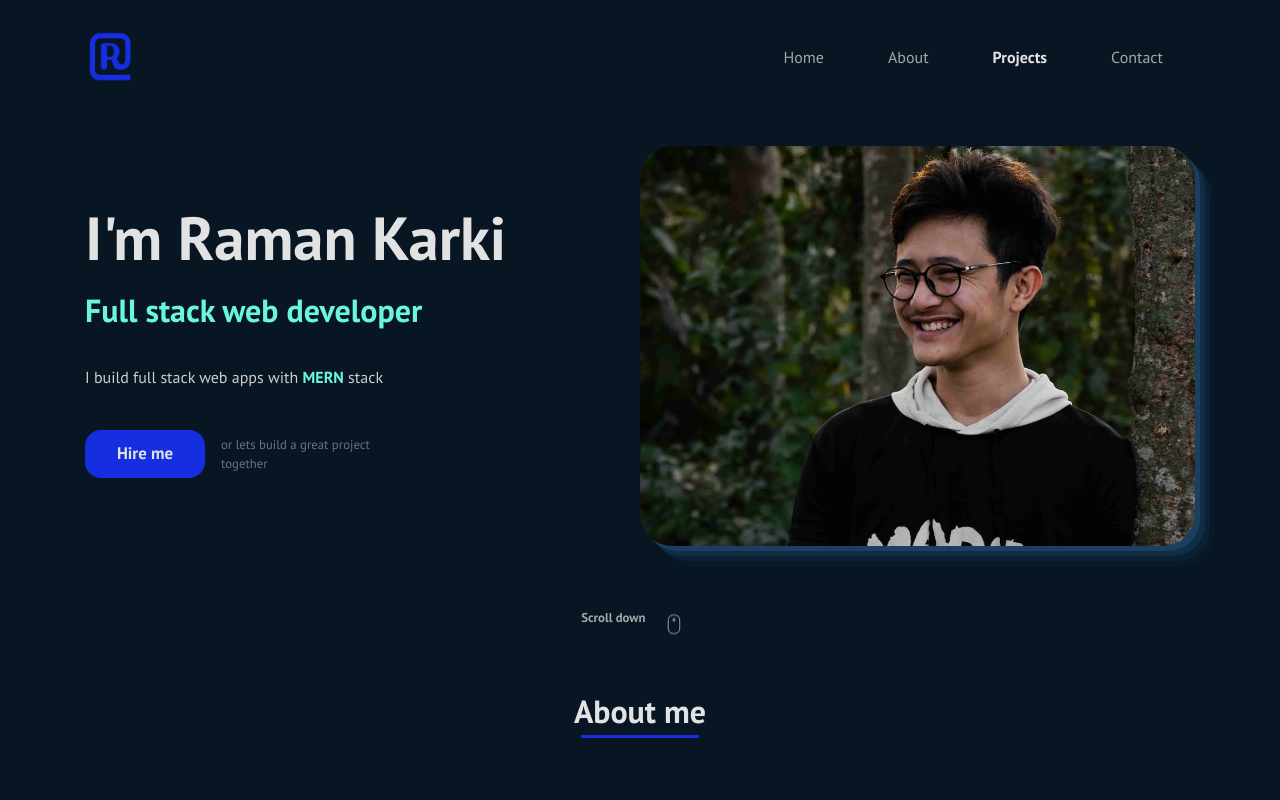
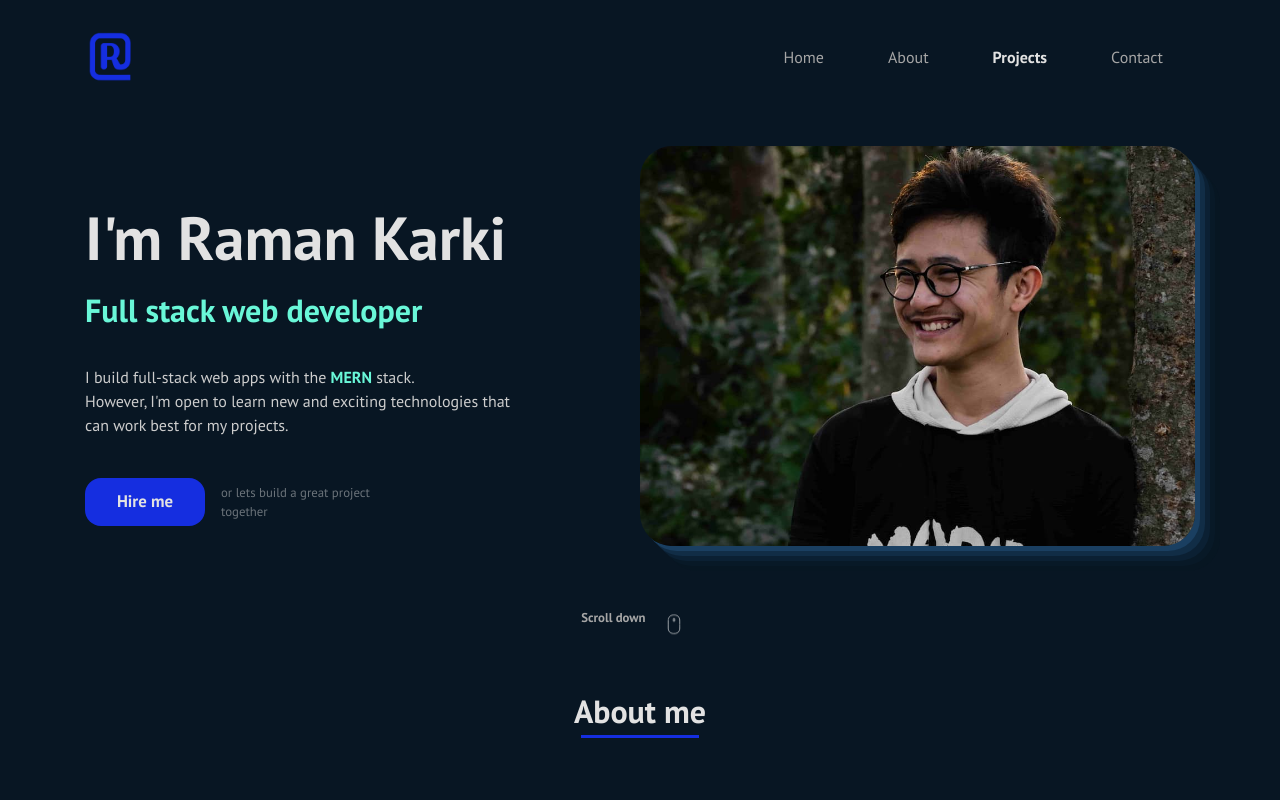
Before and after one commit to ramankarki/portfolio, a React (Create React App) app: page / in a window 1280 px wide. Shown: the top 800 px of the page. Built offline with nearby package versions, Linux system fonts and the light colour scheme.

Commit message:
updated description

```diff
--- a/src/components/HomePage/HomePage.scss
+++ b/src/components/HomePage/HomePage.scss
@@ -99,6 +99,7 @@ $two-column: 768px;
   &__desc {
     margin-top: 1.5rem;
     color: $normal-text-color;
+    max-width: 450px;
 
     @media (min-width: 400px) {
       margin-top: 1.8rem;
--- a/src/components/HomePage/index.jsx
+++ b/src/components/HomePage/index.jsx
@@ -14,7 +14,9 @@ class index extends Component {
           <h1 className="heroText__heading">I'm Raman Karki</h1>
           <h2 className="heroText__subheading">Full stack web developer</h2>
           <p className="heroText__desc">
-            I build full stack web apps with <span>MERN</span> stack
+            I build full-stack web apps with the <span>MERN</span> stack. <br />
+            However, I'm open to learn new and exciting technologies that can
+            work best for my projects.
           </p>
           <div className="heroText__callToAction">
             <a href="#contact">Hire me</a>
```
